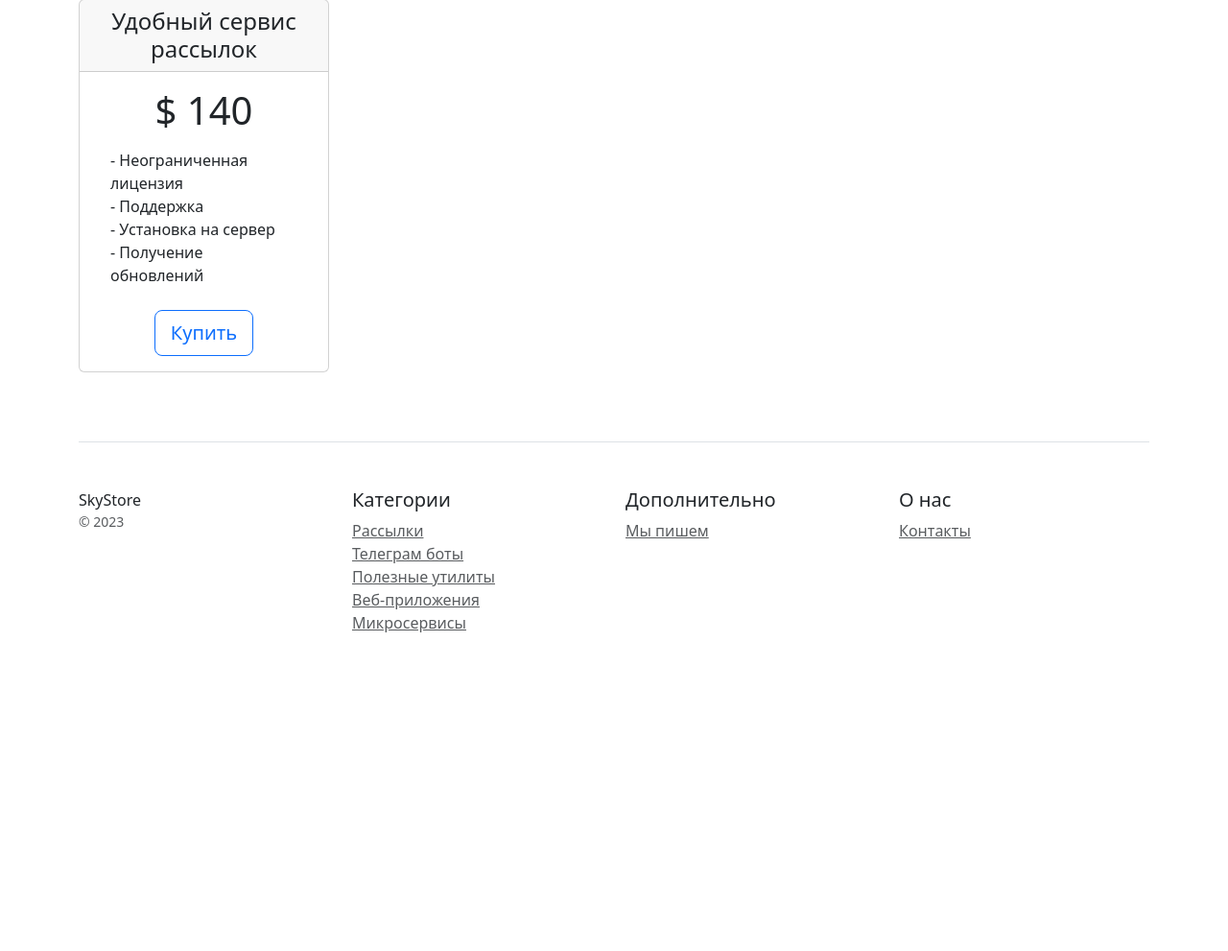
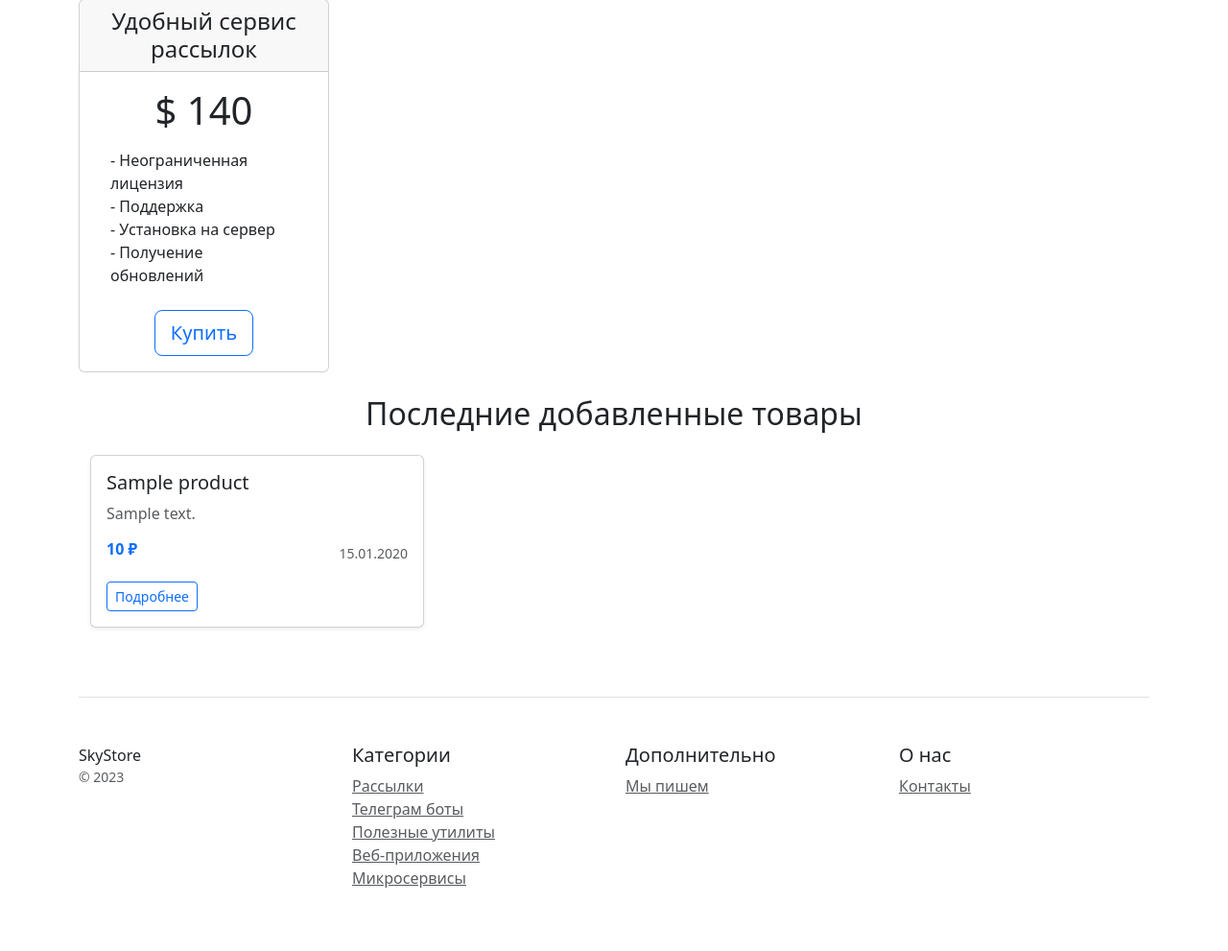
Before and after one commit to lidiar8r-ops/home_work_shop, a Django app: template catalog/templates/home.html in a window 1280 px wide. Shown: the part 285-1276 px from the top of the page at 96% size. Before the commit the page ends 944 px from the top, so only its background shows below. Run offline with Django 5.2, Linux system fonts and the light colour scheme; the template is opened without the code that fills it: most values are stand-ins (such as "Sample title", 1, 10 or a date in 2020); some libraries are stand-ins or nearby versions.

Commit message:
update 5 last products

```diff
--- a/catalog/templates/home.html
+++ b/catalog/templates/home.html
@@ -42,7 +42,43 @@
             </div>
         </div>
     </div>
+    <!-- Блок с последними 5 продуктами -->
+    <div class="container mb-5">
+        <h2 class="text-center mb-4">Последние добавленные товары</h2>
 
+        <div class="row">
+            {% for product in latest_products %}
+            <div class="col-md-6 col-lg-4 mb-4">
+                <div class="card h-100 shadow-sm">
+                    <!-- Если есть изображение, добавьте сюда <img> -->
+                    <div class="card-body">
+                        <h5 class="card-title">{{ product.name }}</h5>
+                        <p class="card-text text-muted">
+                            {{ product.description|truncatewords:15 }}
+                        </p>
+                        <div class="d-flex justify-content-between align-items-center">
+                            <span class="h6 text-primary fw-bold">
+                                {{ product.price }} ₽
+                            </span>
+                            <small class="text-muted">
+                                {{ product.created_at|date:"d.m.Y" }}
+                            </small>
+                        </div>
+                        <div class="mt-3">
+                            <a href="#" class="btn btn-sm btn-outline-primary">
+                                Подробнее
+                            </a>
+                        </div>
+                    </div>
+                </div>
+            </div>
+            {% empty %}
+            <div class="col-12">
+                <p class="text-center text-muted">Пока нет товаров.</p>
+            </div>
+            {% endfor %}
+        </div>
+    </div>
     <footer class="pt-4 my-md-5 pt-md-5 border-top">
         <div class="row">
             <div class="col-12 col-md">
```
Also changed, not shown: catalog/views.py (+12 -1 lines).
